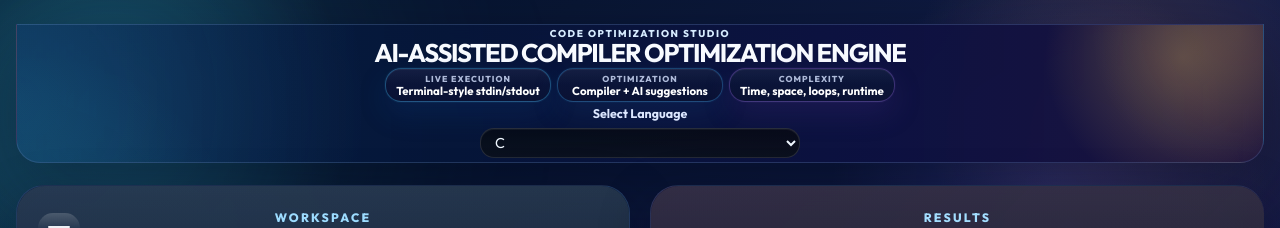
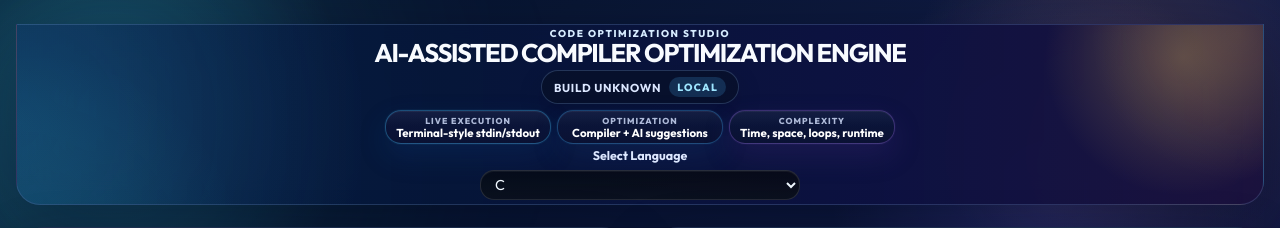
Before and after one commit to basapuramnaveen9-debug/project, a Flask app: page / in a window 1280 px wide. Shown: the top 228 px of the page. Run offline with Flask 3, Linux system fonts and the light colour scheme; some libraries are stand-ins or nearby versions.

Commit message:
Add visible build badge for deployment checks

```diff
--- a/app.py
+++ b/app.py
@@ -1,5 +1,7 @@
 import os
+import subprocess
 import time
+from functools import lru_cache
 from pathlib import Path
 
 from flask import Flask, jsonify, render_template, request, send_from_directory
@@ -88,8 +90,56 @@ def current_asset_version():
     return str(int(time.time()))
 
 
+def _git_output(*args):
+    try:
+        result = subprocess.run(
+            ["git", *args],
+            cwd=BASE_DIR,
+            check=True,
+            capture_output=True,
+            text=True,
+        )
+    except (OSError, subprocess.CalledProcessError):
+        return ""
+
+    return result.stdout.strip()
+
+
+@lru_cache(maxsize=1)
+def current_build_info():
+    commit = (
+        os.getenv("RENDER_GIT_COMMIT")
+        or os.getenv("GIT_COMMIT")
+        or _git_output("rev-parse", "HEAD")
+    )
+    branch = (
+        os.getenv("RENDER_GIT_BRANCH")
+        or os.getenv("GIT_BRANCH")
+        or _git_output("rev-parse", "--abbrev-ref", "HEAD")
+    )
+    source = "render" if os.getenv("RENDER_GIT_COMMIT") else "local"
+    short_commit = commit[:7] if commit else "unknown"
+
+    label_parts = []
+    if branch and branch != "HEAD":
+        label_parts.append(branch)
+    label_parts.append(short_commit)
+
+    return {
+        "branch": branch or "",
+        "commit": commit or "",
+        "short_commit": short_commit,
+        "source": source,
+        "label": " - ".join(label_parts),
+    }
+
+
 def render_page(template_name):
-    return render_template(template_name, asset_version=current_asset_version())
+    return render_template(
+        template_name,
+        asset_version=current_asset_version(),
+        build_info=current_build_info(),
+    )
 
 
 def analyze_code(code, language):
--- a/static/style.css
+++ b/static/style.css
@@ -1805,6 +1805,37 @@ body::after {
   text-align: center;
 }
 
+.build-indicator {
+  display: inline-flex;
+  align-items: center;
+  gap: 8px;
+  margin: 6px 0 2px;
+  padding: 6px 12px;
+  border: 1px solid rgba(132, 173, 228, 0.24);
+  border-radius: 999px;
+  background: rgba(7, 16, 36, 0.62);
+  color: #dce7ff;
+  font-size: 0.72rem;
+  font-weight: 700;
+  letter-spacing: 0.06em;
+  text-transform: uppercase;
+  box-shadow: 0 10px 24px rgba(1, 8, 28, 0.18);
+}
+
+.build-indicator-source {
+  display: inline-flex;
+  align-items: center;
+  justify-content: center;
+  min-height: 20px;
+  padding: 0 8px;
+  border-radius: 999px;
+  background: rgba(71, 184, 255, 0.18);
+  color: #9ee6ff;
+  font-size: 0.65rem;
+  font-weight: 800;
+  letter-spacing: 0.12em;
+}
+
 .hero-actions {
   display: flex;
   flex-wrap: wrap;
--- a/templates/ai_optimization.html
+++ b/templates/ai_optimization.html
@@ -16,6 +16,10 @@
       <div class="hero-copy">
         <p class="hero-tag">AI OPTIMIZATION LAB</p>
         <h1>AI CODE OPTIMIZATION</h1>
+        <p class="build-indicator">
+          <span>Build {{ build_info.label }}</span>
+          <span class="build-indicator-source">{{ build_info.source }}</span>
+        </p>
         <div class="variant-toolbar">
           <div class="field variant-count-control">
             <label for="variantCountInput">Number Of Variants</label>
--- a/templates/index.html
+++ b/templates/index.html
@@ -16,6 +16,10 @@
       <div class="hero-copy">
         <p class="hero-tag">CODE OPTIMIZATION STUDIO</p>
         <h1>AI-ASSISTED COMPILER OPTIMIZATION ENGINE</h1>
+        <p class="build-indicator">
+          <span>Build {{ build_info.label }}</span>
+          <span class="build-indicator-source">{{ build_info.source }}</span>
+        </p>
         <div class="hero-panel" aria-hidden="true">
           <div class="hero-chip chip-a">
             <span>Live Execution</span>
```
